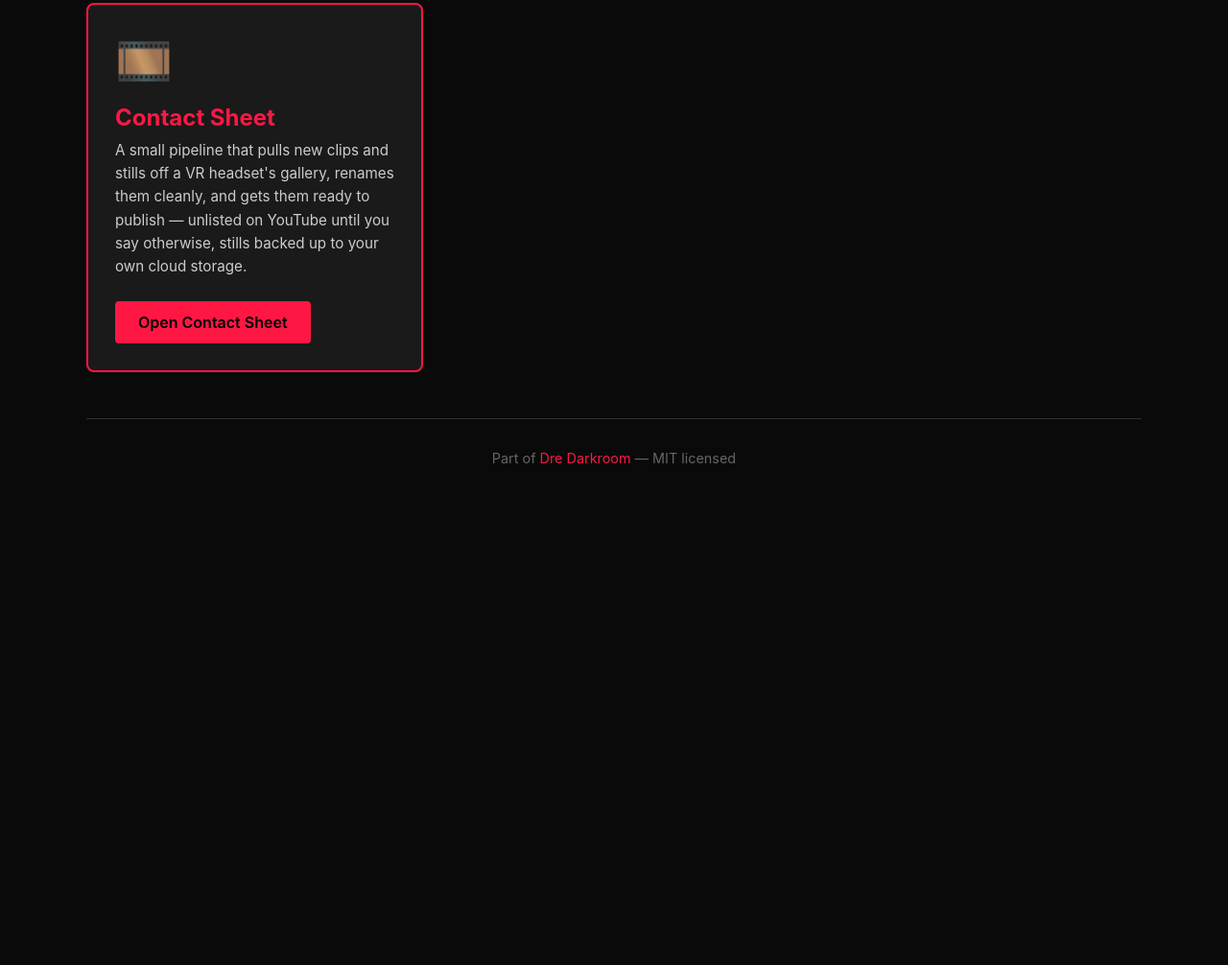
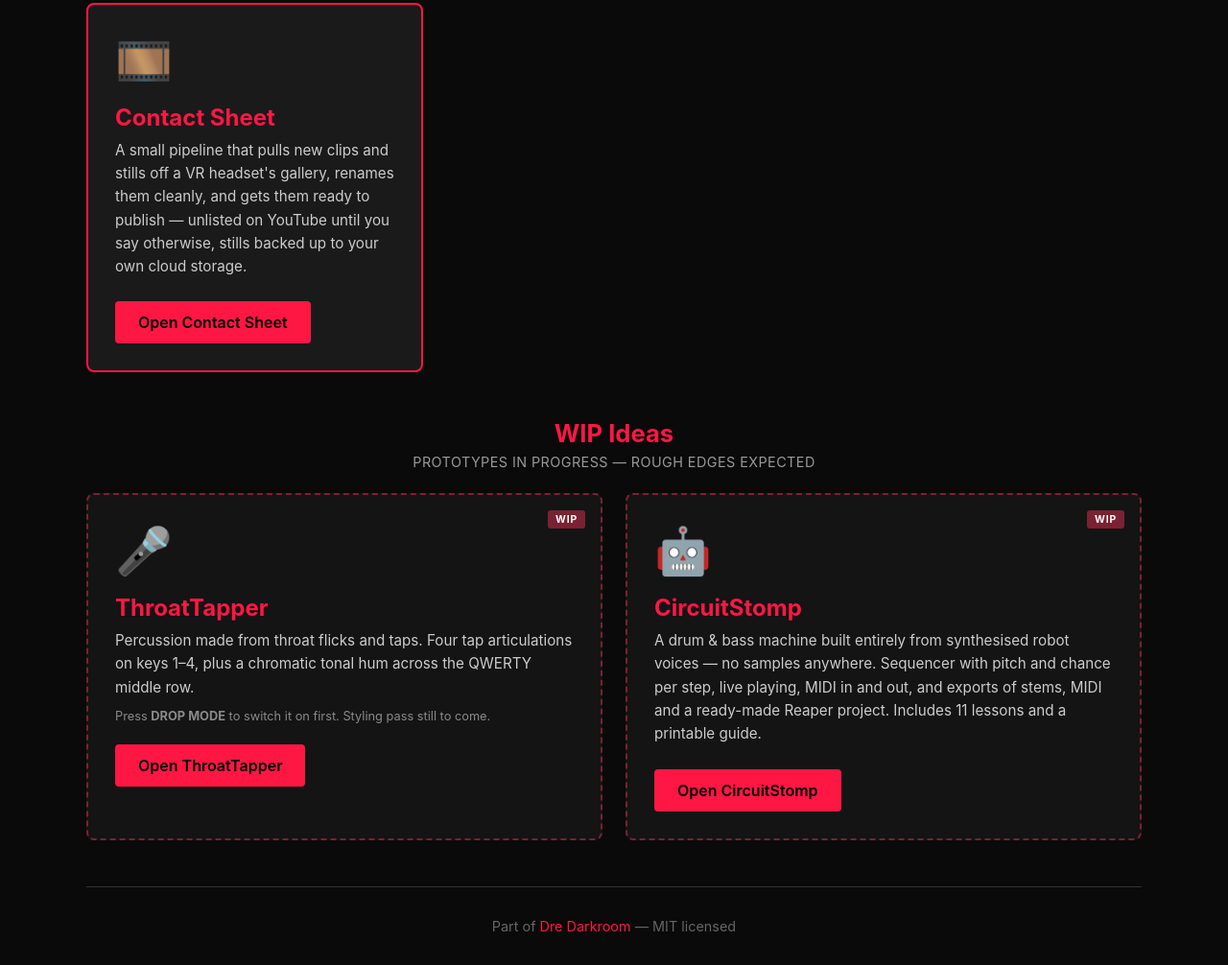
Before and after one commit to DreDarkroom/darklabs, a plain HTML site: page index.html in a window 1280 px wide. Shown: the part 840-1846 px from the top of the page at 96% size. Before the commit the page ends 1358 px from the top, so only its background shows below. Drawn offline with Linux system fonts and the light colour scheme.

Commit message:
Hub: add WIP Ideas section (ThroatTapper, CircuitStomp)

```diff
--- a/index.html
+++ b/index.html
@@ -39,6 +39,16 @@ footer a{color:#ff1744;text-decoration:none}
 footer a:hover{text-decoration:underline}
 @media (max-width:900px){.instruments{grid-template-columns:1fr;max-width:520px;margin-left:auto;margin-right:auto}}
 @media (max-width:768px){h1{font-size:2rem}.card{padding:1.5rem}}
+
+.wip-head{text-align:center;margin:1rem 0 1.5rem}
+.wip-head h2{font-size:1.6rem;color:#ff1744;margin-bottom:.35rem}
+.wip-head p{color:#999;font-size:.9rem;letter-spacing:.03em}
+.wip{display:grid;grid-template-columns:repeat(auto-fit,minmax(280px,1fr));gap:1.5rem;align-items:stretch;margin-bottom:3rem}
+.wip .card{border-style:dashed;border-color:#7a2233;background:#141414;position:relative}
+.wip .card:hover{border-color:#ff1744}
+.wip-badge{position:absolute;top:1rem;right:1rem;background:#7a2233;color:#fff;font-size:.65rem;font-weight:700;letter-spacing:.08em;padding:.2rem .5rem;border-radius:3px}
+.wip .note{color:#8a8a8a;font-size:.8rem;margin:-1rem 0 1.25rem;line-height:1.5}
+@media (max-width:900px){.wip{grid-template-columns:1fr;max-width:520px;margin-left:auto;margin-right:auto}}
 </style>
 </head>
 <body>
@@ -97,6 +107,33 @@ footer a:hover{text-decoration:underline}
 </section>
 </main>
 
+<section class="wip-head">
+<h2>WIP Ideas</h2>
+<p>PROTOTYPES IN PROGRESS &mdash; ROUGH EDGES EXPECTED</p>
+</section>
+
+<section class="wip">
+<!-- ThroatTapper -->
+<section class="card" id="throattapper">
+<span class="wip-badge">WIP</span>
+<div class="card-icon">&#x1F3A4;</div>
+<h2>ThroatTapper</h2>
+<p>Percussion made from throat flicks and taps. Four tap articulations on keys 1&ndash;4, plus a chromatic tonal hum across the QWERTY middle row.</p>
+<p class="note">Press <strong>DROP MODE</strong> to switch it on first. Styling pass still to come.</p>
+<a class="btn" href="/darklabs/throattapper/">Open ThroatTapper</a>
+</section>
+
+<!-- CircuitStomp -->
+<section class="card" id="circuitstomp">
+<span class="wip-badge">WIP</span>
+<div class="card-icon">&#x1F916;</div>
+<h2>CircuitStomp</h2>
+<p>A drum &amp; bass machine built entirely from synthesised robot voices &mdash; no samples anywhere. Sequencer with pitch and chance per step, live playing, MIDI in and out, and exports of stems, MIDI and a ready-made Reaper project. Includes 11 lessons and a printable guide.</p>
+<a class="btn" href="/darklabs/circuitstomp/">Open CircuitStomp</a>
+</section>
+</section>
+
+
 <footer>
 <p>Part of <a href="https://github.com/DreDarkroom/darklabs">Dre Darkroom</a> &mdash; MIT licensed</p>
 </footer>
```
